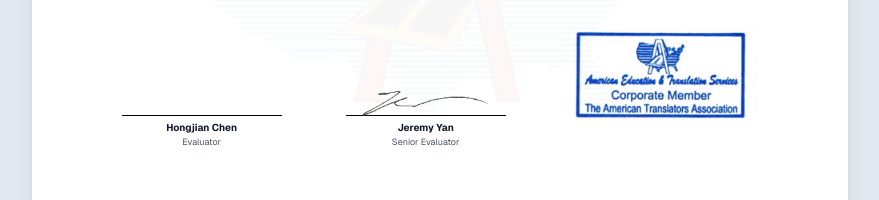
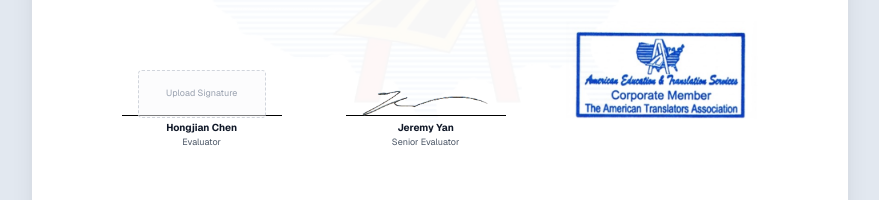
Before and after one commit to Jeromestein/html-editor, a Next.js app: page / in a window 1280 px wide. Shown: the part 7219-7419 px from the top of the page, without its empty margins (200-1079 px from the left). Built offline with nearby package versions, Linux system fonts and the light colour scheme.

Commit message:
feat: Add editable signature fields for evaluator and senior evaluator with a new `EditableImage` component.

```diff
--- a/components/report-editor.tsx
+++ b/components/report-editor.tsx
@@ -10,7 +10,7 @@ import Image from "next/image"
 // 1. Type definitions and sample data
 // -----------------------------------------------------------------------------
 
-type TopLevelField = "refNo" | "name" | "dob" | "country" | "date" | "purpose" | "evaluationNotes" | "evaluatorName" | "seniorEvaluatorName"
+type TopLevelField = "refNo" | "name" | "dob" | "country" | "date" | "purpose" | "evaluationNotes" | "evaluatorName" | "evaluatorSignature" | "seniorEvaluatorName" | "seniorEvaluatorSignature"
 
 type CourseField = "year" | "name" | "level" | "credits" | "grade"
 
@@ -223,6 +223,76 @@ const EditableTextarea = ({
       readOnly={readOnly}
       className={`bg-transparent border border-transparent hover:border-gray-300 focus:border-blue-500 focus:outline-none focus:bg-blue-50 transition-colors w-full p-1 resize-none ${className}`}
     />
+  )
+}
+
+// -----------------------------------------------------------------------------
+// 3.5. Editable Image
+// -----------------------------------------------------------------------------
+
+type EditableImageProps = {
+  src: string
+  alt: string
+  width: number
+  height: number
+  onChange: (value: string) => void
+  readOnly?: boolean
+  className?: string
+}
+
+const EditableImage = ({ src, alt, width, height, onChange, readOnly = false, className = "" }: EditableImageProps) => {
+  const fileInputRef = useRef<HTMLInputElement>(null)
+
+  const handleImageClick = () => {
+    if (readOnly) return
+    fileInputRef.current?.click()
+  }
+
+  const handleFileChange = (event: React.ChangeEvent<HTMLInputElement>) => {
+    const file = event.target.files?.[0]
+    if (file) {
+      const reader = new FileReader()
+      reader.onload = (e) => {
+        const result = e.target?.result
+        if (typeof result === "string") {
+          onChange(result)
+        }
+      }
+      reader.readAsDataURL(file)
+    }
+  }
+
+  if (!src && readOnly) return null
+
+  return (
+    <>
+      <div
+        onClick={handleImageClick}
+        className={`${className} ${!readOnly ? "cursor-pointer" : ""}`}
+        title={!readOnly ? "Click to upload signature" : undefined}
+      >
+        {src ? (
+          <Image
+            src={src}
+            alt={alt}
+            width={width}
+            height={height}
+            className="w-full h-auto"
+          />
+        ) : (
+          <div className="w-full h-12 border border-dashed border-gray-300 flex items-center justify-center text-[9px] text-gray-400 bg-gray-50/50 hover:bg-gray-100/50 transition-colors rounded">
+            Upload Signature
+          </div>
+        )}
+      </div>
+      <input
+        type="file"
+        ref={fileInputRef}
+        onChange={handleFileChange}
+        className="hidden"
+        accept="image/png,image/jpeg,image/jpg,image/webp"
+      />
+    </>
   )
 }
 
@@ -1808,7 +1878,16 @@ const Signatures = ({
   <div className="flex justify-between items-end mt-12 px-8">
     <div className="flex items-end gap-16">
       {/* Evaluator Block */}
-      <div className="text-center w-40">
+      <div className="text-center w-40 relative">
+        <EditableImage
+          src={data.evaluatorSignature || ""}
+          alt="Evaluator Signature"
+          width={391}
+          height={97}
+          onChange={(val) => updateDataField("evaluatorSignature", val)}
+          readOnly={readOnly}
+          className="w-32 absolute bottom-8 left-1/2 -translate-x-1/2"
+        />
         <div className="w-full border-b border-black mb-1"></div>
         <div className="font-bold text-[10px]">
           <EditableInput
@@ -1823,12 +1902,14 @@ const Signatures = ({
 
       {/* Senior Evaluator Block */}
       <div className="text-center relative w-40">
-        <Image
-          src="/luguan-yan-signature.png"
-          alt="Signature"
+        <EditableImage
+          src={data.seniorEvaluatorSignature}
+          alt="Senior Evaluator Signature"
           width={391}
           height={97}
-          className="w-32 h-auto absolute bottom-8 left-1/2 -translate-x-1/2 pointer-events-none"
+          onChange={(val) => updateDataField("seniorEvaluatorSignature", val)}
+          readOnly={readOnly}
+          className="w-32 absolute bottom-8 left-1/2 -translate-x-1/2"
         />
         <div className="w-full border-b border-black mb-1"></div>
         <div className="font-bold text-[10px]">
--- a/lib/report-data.ts
+++ b/lib/report-data.ts
@@ -50,7 +50,9 @@ export type SampleData = {
   credentials: Credential[]
   evaluationNotes: string
   evaluatorName: string
+  evaluatorSignature: string
   seniorEvaluatorName: string
+  seniorEvaluatorSignature: string
 }
 
 type CourseSeed = Omit<Course, "id">
@@ -170,7 +172,9 @@ export const buildSampleData = (): SampleData => ({
   date: "January 16, 2026",
   purpose: "N/A",
   evaluatorName: "Hongjian Chen",
+  evaluatorSignature: "",
   seniorEvaluatorName: "Jeremy Yan",
+  seniorEvaluatorSignature: "/luguan-yan-signature.png",
   evaluationNotes: "Credit Conversion Methodology\nAcademic credits earned at the Hong Kong University of Science and Technology are awarded under the higher education system of the Hong Kong Special Administrative Region (HKSAR), China. For the purpose of this evaluation, Hong Kong academic credits have been converted to U.S. semester credit hours based on a review of total instructional time, academic level, and the presence of laboratory or practical components. In general, one Hong Kong academic credit is considered comparable to one U.S. semester credit hour, in accordance with internationally accepted credential evaluation practices and AACRAO guidelines.\n\nUniversity of Hong Kong Credit Conversion\nAcademic credits earned at the University of Hong Kong are awarded under the higher education system of the Hong Kong Special Administrative Region (HKSAR), China. For the purpose of this evaluation, Hong Kong academic credits have been converted to U.S. semester credit hours based on a review of total instructional time, academic level, and the presence of laboratory or practical components. In general, accordingly, no U.S. semester credit hours are assigned to the PhD degree, which is recognized at the degree level only as equivalent to a Doctor of Philosophy degree awarded by a regionally accredited institution of higher education in the United States.",
   documents: [
     {
```
